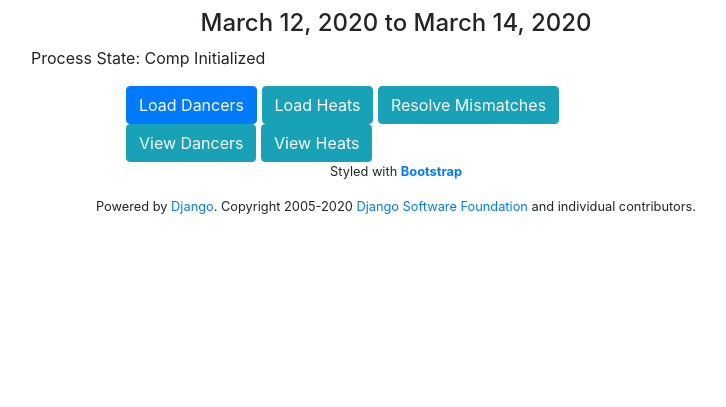
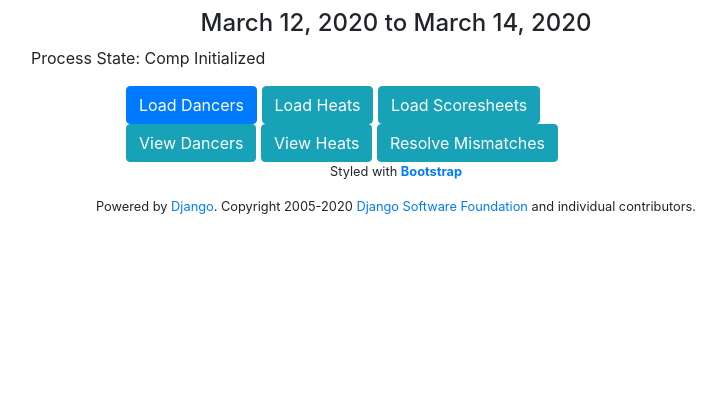
Before and after one commit to dlanghorne0428/dancesport-tracker-project, a Django app: page /comps/1/ in a window 1280 px wide. Shown: the part 393-800 px from the top of the page, without its empty margins (244-970 px from the left). Run offline with Django 3.2, Linux system fonts and the light colour scheme; data comes from the database, SQL or seed files in the repository; parts of the project's set-up code (start-up, migrations or seed data) failed here and were passed over; some libraries are stand-ins or nearby versions.

Commit message:
Add load scoresheets button

```diff
--- a/comps/templates/comps/comp_detail.html
+++ b/comps/templates/comps/comp_detail.html
@@ -32,9 +32,11 @@
   <div class="col-6 offset-md-3">
       <a id="load_dancers_button" class="btn btn-info" role="button" href="{% url 'comps:load_dancers' comp.id %}">Load Dancers</a>
       <a id="load_heats_button" class="btn btn-info" role="button" href="{% url 'comps:load_heats' comp.id %}">Load Heats</a>
-      <a id="resolve_mismatches_button" class="btn btn-info" role="button" href="{% url 'comps:resolve_mismatches' comp.id %}">Resolve Mismatches</a>
+      <a id="load_scoresheets_button" class="btn btn-info" role="button" href="{% url 'comps:load_scoresheets' comp.id %}">Load Scoresheets</a>
+      <br />
       <a id="view_dancers_button" class="btn btn-info" role="button" href="{% url 'comps:dancers' comp.id %}">View Dancers</a>
       <a id="view_heats_button" class="btn btn-info" role="button" href="{% url 'comps:comp_heats' comp.id %}">View Heats</a>
+      <a id="resolve_mismatches_button" class="btn btn-info" role="button" href="{% url 'comps:resolve_mismatches' comp.id %}">Resolve Mismatches</a>
   </div>
 </div>
 {% endif %}
@@ -52,10 +54,24 @@
   } else if (process_state === '{{ comp.DANCERS_LOADED }}' || process_state === '{{ comp.DANCER_NAMES_FORMATTED }}') {
     $( '#load_heats_button' ).removeClass( "btn-info" );
     $( '#load_heats_button' ).addClass( "btn-primary" );
-  } else if (process_state === '{{ comp.HEATS_LOADED}}' ) {
+  } else if (process_state === '{{ comp.HEATS_LOADED}}') {
     $( '#resolve_mismatches_button' ).removeClass( "btn-info" );
     $( '#resolve_mismatches_button' ).addClass( "btn-primary" );
   } else if (process_state === '{{ comp.HEAT_ENTRIES_MATCHED}}' || process_state === '{{ comp.HEAT_STYLES_DEFINED }}' || process_state === '{{ comp.HEAT_LEVELS_DEFINED }}') {
+    $( '#view_dancers_button' ).removeClass( "btn-info" );
+    $( '#view_dancers_button' ).addClass( "btn-primary" );
+    $( '#view_heats_button' ).removeClass( "btn-info" );
+    $( '#view_heats_button' ).addClass( "btn-primary" );
+    $( '#load_scoresheets_button' ).removeClass( "btn-info" );
+    $( '#load_scoresheets_button' ).addClass( "btn-primary" );
+  } else if (process_state === '{{ comp.SCORESHEETS_LOADED}}') {
+    $( '#resolve_mismatches_button' ).removeClass( "btn-info" );
+    $( '#resolve_mismatches_button' ).addClass( "btn-primary" );
+    $( '#view_dancers_button' ).removeClass( "btn-info" );
+    $( '#view_dancers_button' ).addClass( "btn-primary" );
+    $( '#view_heats_button' ).removeClass( "btn-info" );
+    $( '#view_heats_button' ).addClass( "btn-primary" );
+  } else if (process_state === '{{ comp.RESULTS_RESOLVED}}') {
     $( '#view_dancers_button' ).removeClass( "btn-info" );
     $( '#view_dancers_button' ).addClass( "btn-primary" );
     $( '#view_heats_button' ).removeClass( "btn-info" );
```
